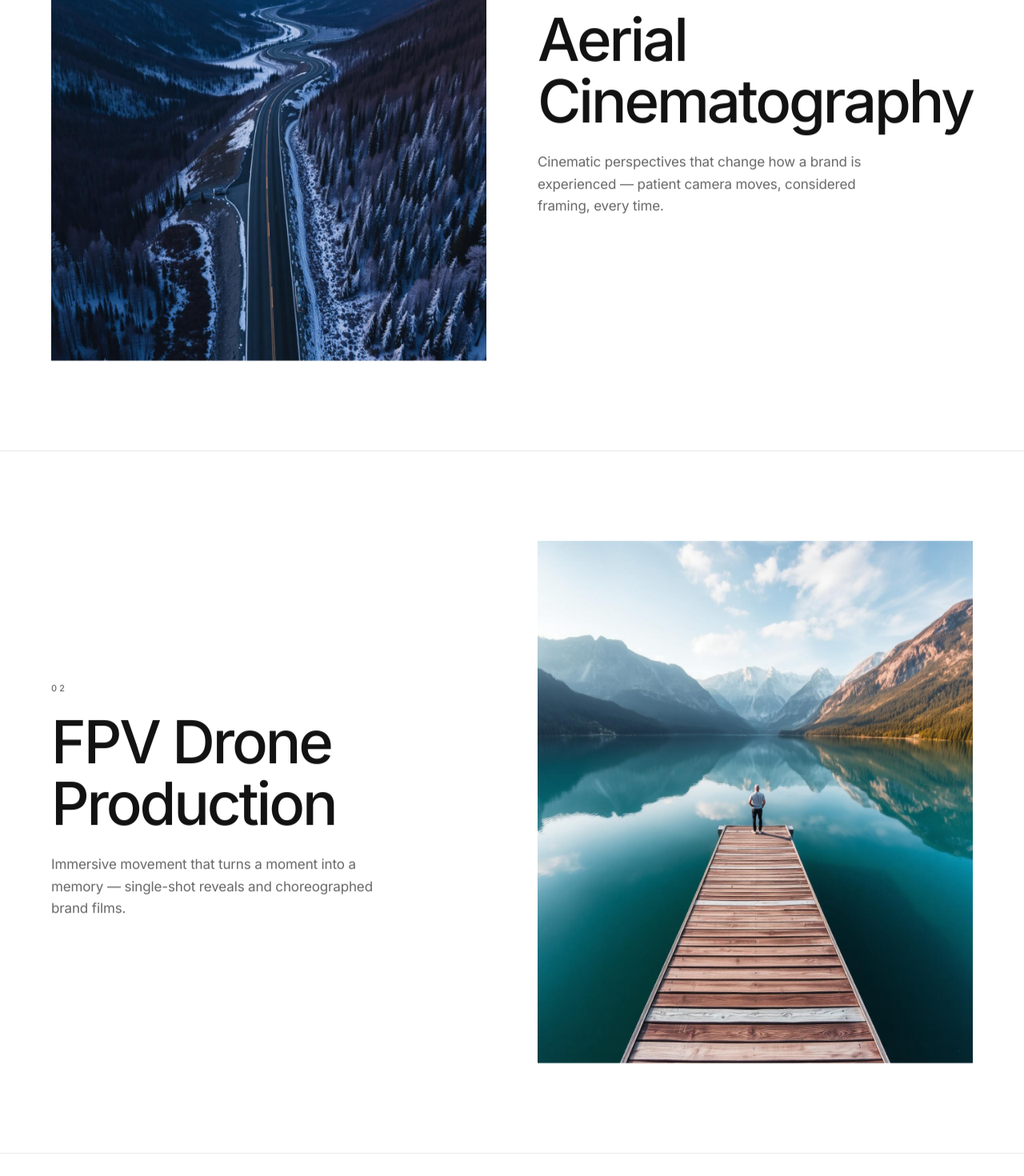
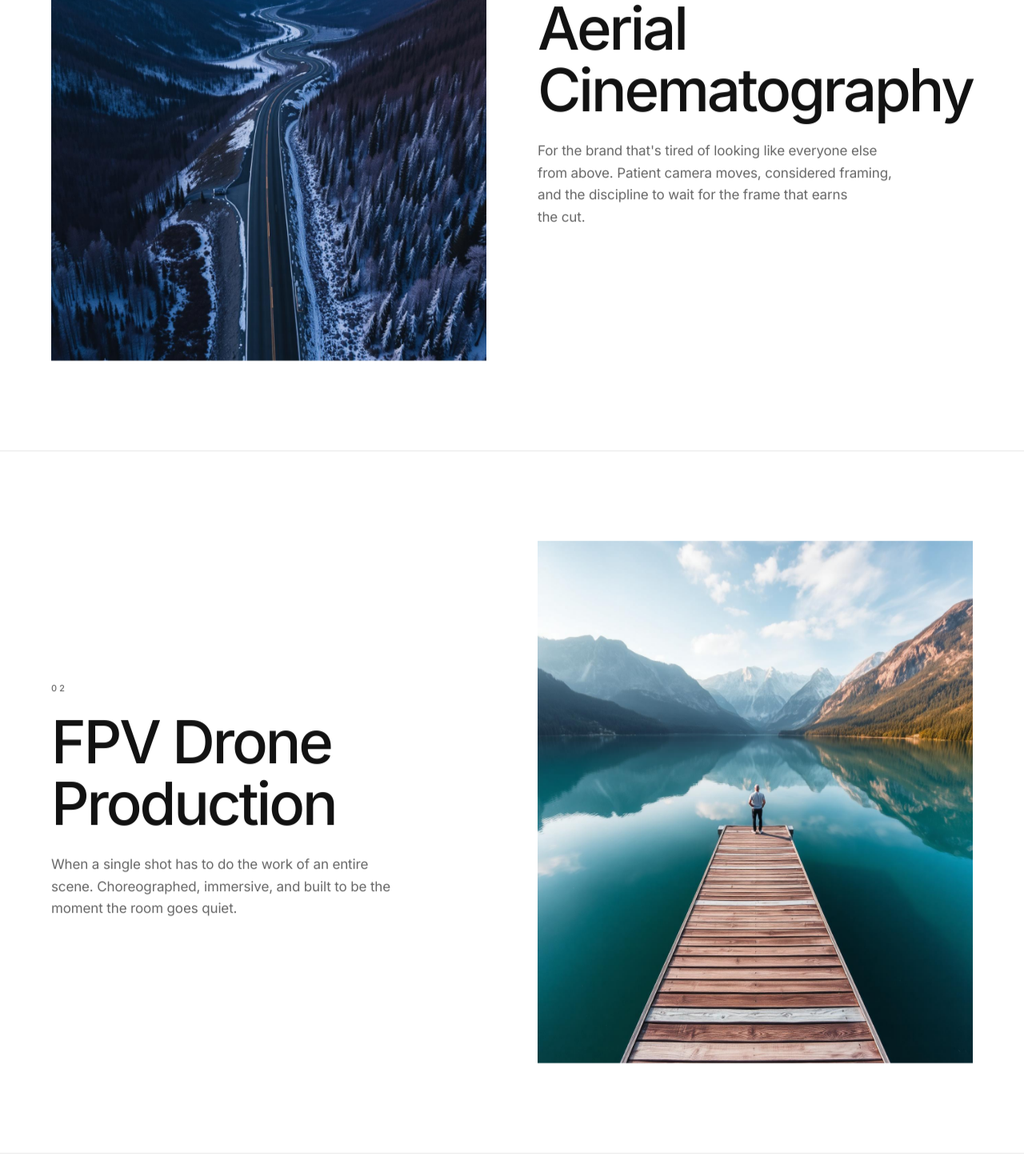
Before and after one commit to VeePo-Web/fly4me.ca, a React (Vite) app: page /services in a window 1280 px wide. Shown: the part 959-2429 px from the top of the page at 80% size. Built offline with nearby package versions, Linux system fonts and the light colour scheme; the HTML template or start-up script is replaced by a standard one.

Commit message:
Changes
Co-authored-by: VeePo-Web <238777171+VeePo-Web@users.noreply.github.com>

```diff
--- a/src/pages/Services.tsx
+++ b/src/pages/Services.tsx
@@ -15,56 +15,56 @@ const SERVICES = [
   {
     number: "01",
     title: "Aerial Cinematography",
-    desc: "Cinematic perspectives that change how a brand is experienced — patient camera moves, considered framing, every time.",
+    desc: "For the brand that's tired of looking like everyone else from above. Patient camera moves, considered framing, and the discipline to wait for the frame that earns the cut.",
     image: work1,
     alt: "Aerial cinematography over mountain road",
   },
   {
     number: "02",
     title: "FPV Drone Production",
-    desc: "Immersive movement that turns a moment into a memory — single-shot reveals and choreographed brand films.",
+    desc: "When a single shot has to do the work of an entire scene. Choreographed, immersive, and built to be the moment the room goes quiet.",
     image: csLake2,
     alt: "FPV drone over alpine lake",
   },
   {
     number: "03",
     title: "Tourism & Destination Films",
-    desc: "Films that translate a landscape into longing — without the cliché.",
+    desc: "Built for the marketing lead who can't run another helicopter-shot-over-the-Rockies cliché. Films that turn a place into a feeling — and a feeling into a booking.",
     image: work1,
     alt: "Tourism aerial across the Rockies",
   },
   {
     number: "04",
     title: "Commercial Brand Campaigns",
-    desc: "End-to-end production built around a single question: what should this brand be perceived as?",
+    desc: "End-to-end production for creative directors who think in story arcs, not shot lists. We start every brief with one question — what should this brand be perceived as — and reverse-engineer the campaign from there.",
     image: csField2,
     alt: "Commercial wind turbine campaign",
   },
   {
     number: "05",
     title: "Real Estate Cinematics",
-    desc: "Visual storytelling that turns properties into destinations — and listings into invitations.",
+    desc: "For the listing that deserves a launch, not a tour. We frame the property the way the buyer is going to remember it — as a destination, not a transaction.",
     image: work2,
     alt: "Mountain home architectural aerial",
   },
   {
     number: "06",
     title: "Industrial Aerial Documentation",
-    desc: "Precision passes that reframe infrastructure as landscape — for engineering, brand, and report alike.",
+    desc: "Engineering precision with cinematic restraint. Footage that holds up in the technical report and earns its place in the annual review.",
     image: work4,
     alt: "Industrial aerial documentation",
   },
   {
     number: "07",
     title: "Social Media Visual Campaigns",
-    desc: "Vertical-first cuts engineered for the feed — without sacrificing the cinematic master.",
+    desc: "Vertical-first cuts engineered for the scroll, mastered for the boardroom. The same story, sized to land everywhere it lives.",
     image: csCanmore1,
     alt: "Social campaign cinematography",
   },
   {
     number: "08",
     title: "Creative Direction",
-    desc: "Shot listing, scouting, and the discipline of deciding what not to film. The work before the work.",
+    desc: "Shot lists, location scouts, and the harder discipline of deciding what not to film. The work before the work — where most of the cinematic actually happens.",
     image: work3,
     alt: "Top-down lake creative direction",
   },
```
Also changed, not shown: .lovable/plan.md.
